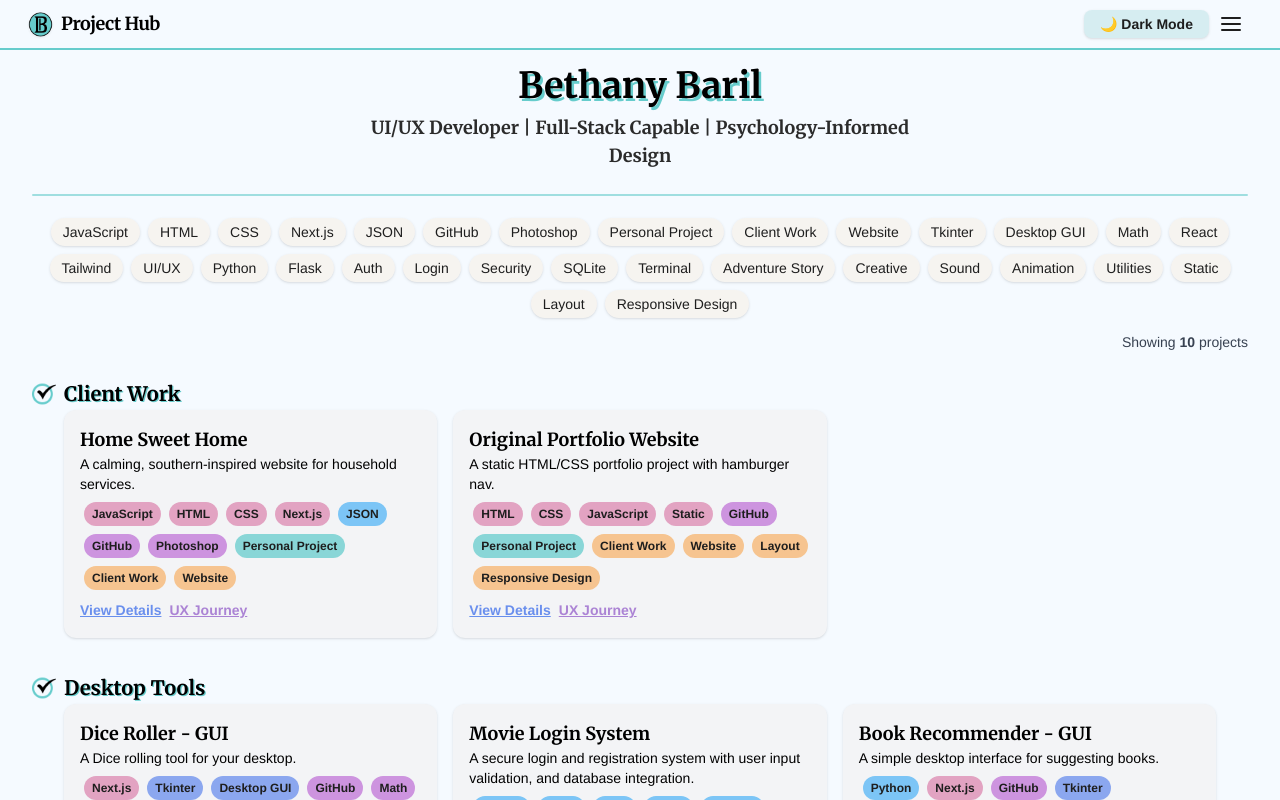
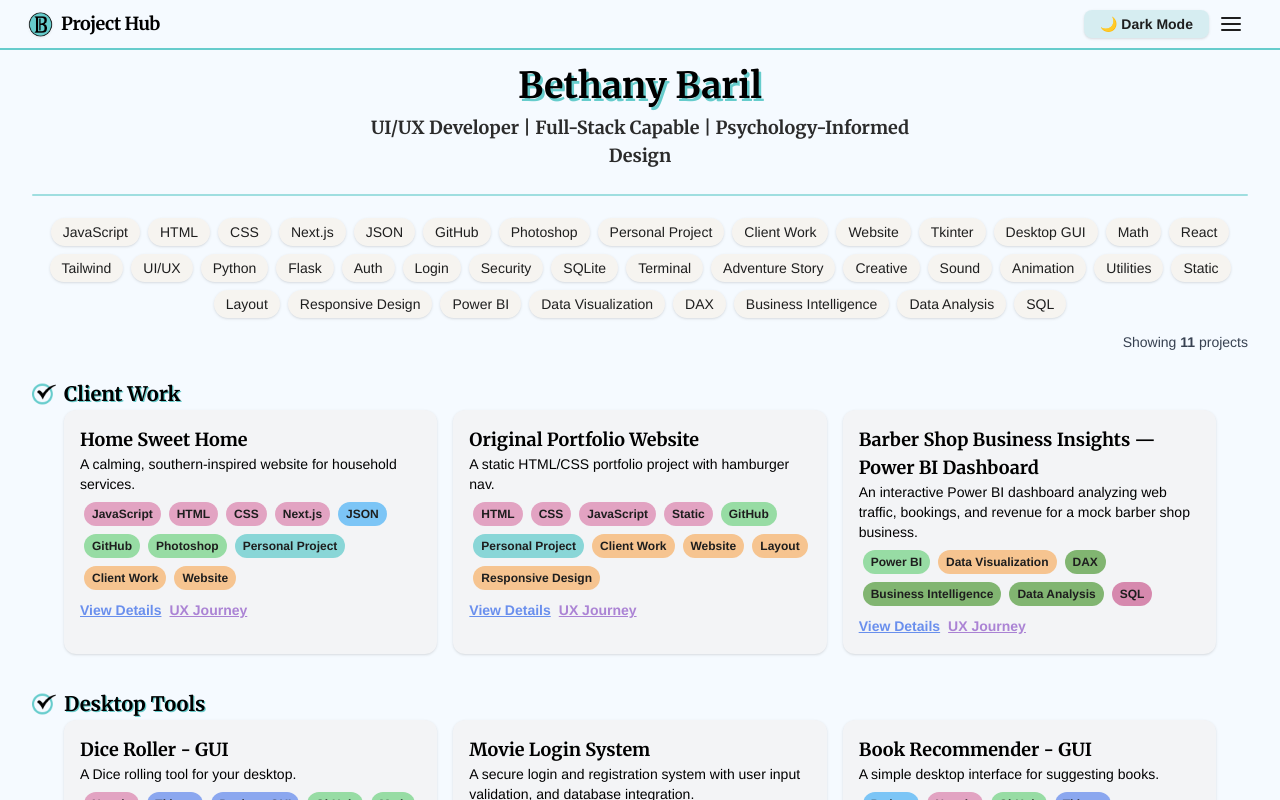
Before and after one commit to BBaril/project-hub, a Next.js app: page / in a window 1280 px wide. Shown: the top 800 px of the page. Built offline with nearby package versions, Linux system fonts and the light colour scheme.

Commit message:
Add Power BI dashboard project card, images, and tags

```diff
--- a/src/data/projectsData.js
+++ b/src/data/projectsData.js
@@ -189,6 +189,35 @@ const projectsData = [
       group: 'client-work',
       github: 'https://github.com/BBaril/bethany.baril.portfolio',
       demo: 'https://bethany-baril-portfolio.netlify.app/'
+    },
+
+    {
+      id: 11,
+      title: "Barber Shop Business Insights — Power BI Dashboard",
+      description: "An interactive Power BI dashboard analyzing web traffic, bookings, and revenue for a mock barber shop business.",
+      fullDescription:
+        "Interactive dashboard created in Power BI with mock data for a local barbershop. Includes KPI cards, monthly traffic vs bookings trend, a web-to-booking conversion funnel, service mix analysis, and payment method breakdown. Demonstrates skills in data modeling, DAX measure creation, and dashboard design with a polished, business-ready look.",
+      tags: ['Power BI', 'Data Visualization', 'DAX', 'Business Intelligence', 'Data Analysis', 'SQL'],
+      uxDetails: {
+        text: "Designed for clarity and business readability with consistent KPI cards, clean trend visuals, and intuitive funnels. Color palette and alignment polished for executive presentation quality.",
+        images: ['/images/marcusBI.png', '/images/marcusBI-2.png'],
+      },
+      target: "Business leaders and hiring managers looking for examples of data-driven dashboards.",
+      problem: "Small businesses often lack visibility into their customer journey — from website visits through to actual bookings and revenue — limiting their ability to improve conversion and performance.",
+      empathy: "This project demonstrates how even small businesses can benefit from accessible, professional-quality analytics to better understand performance and make smarter decisions.",
+      technologies: ['Power BI', 'SQL', 'DAX'],
+      features: [
+        'KPI cards for high-level insights',
+        'Traffic vs bookings trend chart with dual axes',
+        'Web-to-booking funnel with conversion percentages',
+        'Service mix donut chart',
+        'Payment method breakdown stacked columns',
+      ],
+      screenshot: ['/images/marcusBI.png', '/images/marcusBI-2.png'],
+      group: 'client-work',
+      github: '',    // no github
+      demo: '',      // no demo
+
     }
 
 
--- a/src/ui/ProjectCard.jsx
+++ b/src/ui/ProjectCard.jsx
@@ -181,20 +181,21 @@ export default function ProjectCard({ project }) {
 function tagColor(tag) {
     const frontend = ['React', 'Next.js', 'Tailwind', 'JavaScript', 'HTML', 'CSS', 'UI/UX', 'Figma', 'Static'];
     const backend = ['Python', 'Flask', 'Node.js', 'Auth', 'Security', 'JSON', 'API', 'Login'];
-    const database = ['SQLite', 'MySQL'];
+    const database = ['SQLite', 'MySQL', 'SQL',];
     const gui = ['Tkinter', 'Desktop GUI', 'Flutter (Dart)'];
-    const tools = ['GitHub', 'VS Code', 'Netlify', 'Vercel', 'Terminal', 'CLI', 'Photoshop', 'ETL', 'Dev Tool', 'Math', 'Utilities'];
-    const ux = ['Accessibility', 'Responsive Design', 'Psychology', 'Customer Service', 'Teamwork', 'Adaptability', 'Problem Solving', 'Client Work', 'Website', 'Layout', 'Responsive Design'];
+    const tools = ['GitHub', 'VS Code', 'Netlify', 'Vercel', 'Terminal', 'CLI', 'Photoshop', 'ETL', 'Dev Tool', 'Math', 'Utilities', 'Power BI'];
+    const ux = ['Accessibility', 'Responsive Design', 'Psychology', 'Customer Service', 'Data Visualization', 'Teamwork', 'Adaptability', 'Problem Solving', 'Client Work', 'Website', 'Layout', 'Responsive Design'];
     const creative = ['Creative', 'Animation', 'Sound', 'Audio', 'Adventure Story', 'Personal Project'];
-
+    const analytics = [ 'Business Intelligence', 'Data Analysis', 'DAX'];
 
 
     if (frontend.includes(tag)) return 'bg-bbPink/75';
     if (backend.includes(tag)) return 'bg-bbBlueSoft/75';
-    if (database.includes(tag)) return 'bg-bbGreenSoft/75';
+    if (database.includes(tag)) return 'bg-bbPinkDark/75';
     if (gui.includes(tag)) return 'bg-bbBlue/60';
     if (creative.includes(tag)) return 'bg-bbTeal/75';
-    if (tools.includes(tag)) return 'bg-bbPurple/75';
+    if (tools.includes(tag)) return 'bg-bbGreenSoft/75';
     if (ux.includes(tag)) return 'bg-bbOrange/75';
+    if (analytics.includes(tag)) return 'bg-bbGreenDark/75';
     return 'bg-black'; // fallback
   }
```
Also changed, not shown: public/images/marcusBI-2.png (added), public/images/marcusBI.png (added).
